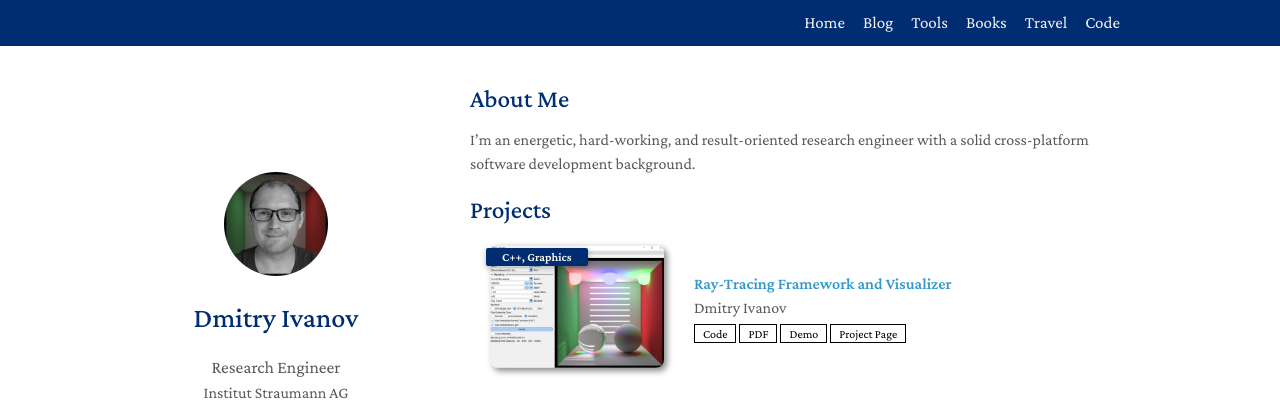
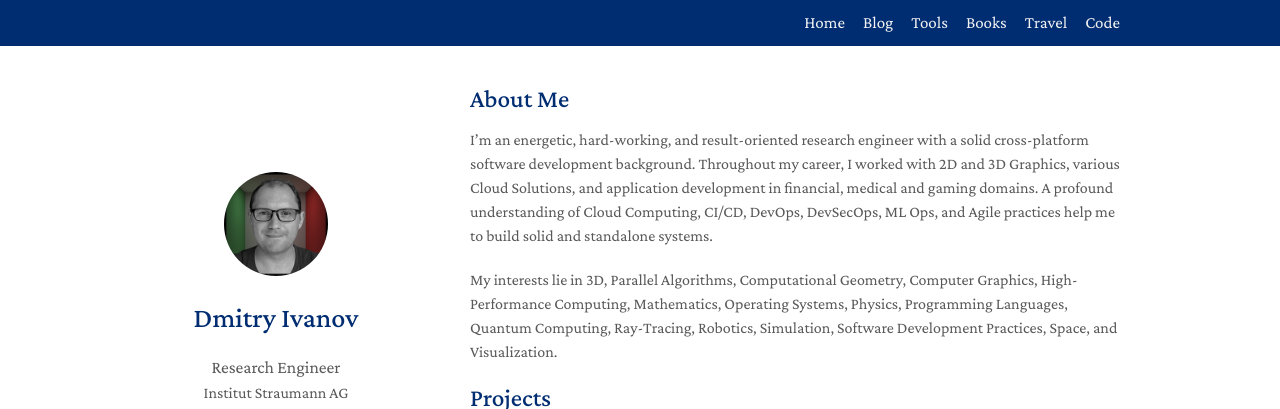
Before and after one commit to d-k-ivanov/d-k-ivanov.github.io, a Jekyll site: the page built from index.md, in a window 1280 px wide and 1170 px high, cut to the strip 0-409 px from the top of the window. Built offline with Jekyll 4.4.1, drawn with Linux system fonts in a browser that asks for light colours; a style sheet for code colours, icons or effects is not loaded.

Commit message:
Post 2024-23-12-20-04

```diff
--- a/index.md
+++ b/index.md
@@ -5,6 +5,8 @@ title: Home
 
 ## About Me
 
-I'm an energetic, hard-working, and result-oriented research engineer with a solid cross-platform software development background.
+I'm an energetic, hard-working, and result-oriented research engineer with a solid cross-platform software development background. Throughout my career, I worked with 2D and 3D Graphics, various Cloud Solutions, and application development in financial, medical and gaming domains. A profound understanding of Cloud Computing, CI/CD, DevOps, DevSecOps, ML Ops, and Agile practices help me to build solid and standalone systems.
+
+My interests lie in 3D, Parallel Algorithms, Computational Geometry, Computer Graphics, High-Performance Computing, Mathematics, Operating Systems, Physics, Programming Languages, Quantum Computing, Ray-Tracing, Robotics, Simulation, Software Development Practices, Space, and Visualization.
 
 {% include_relative _includes/projects.md %}
```
